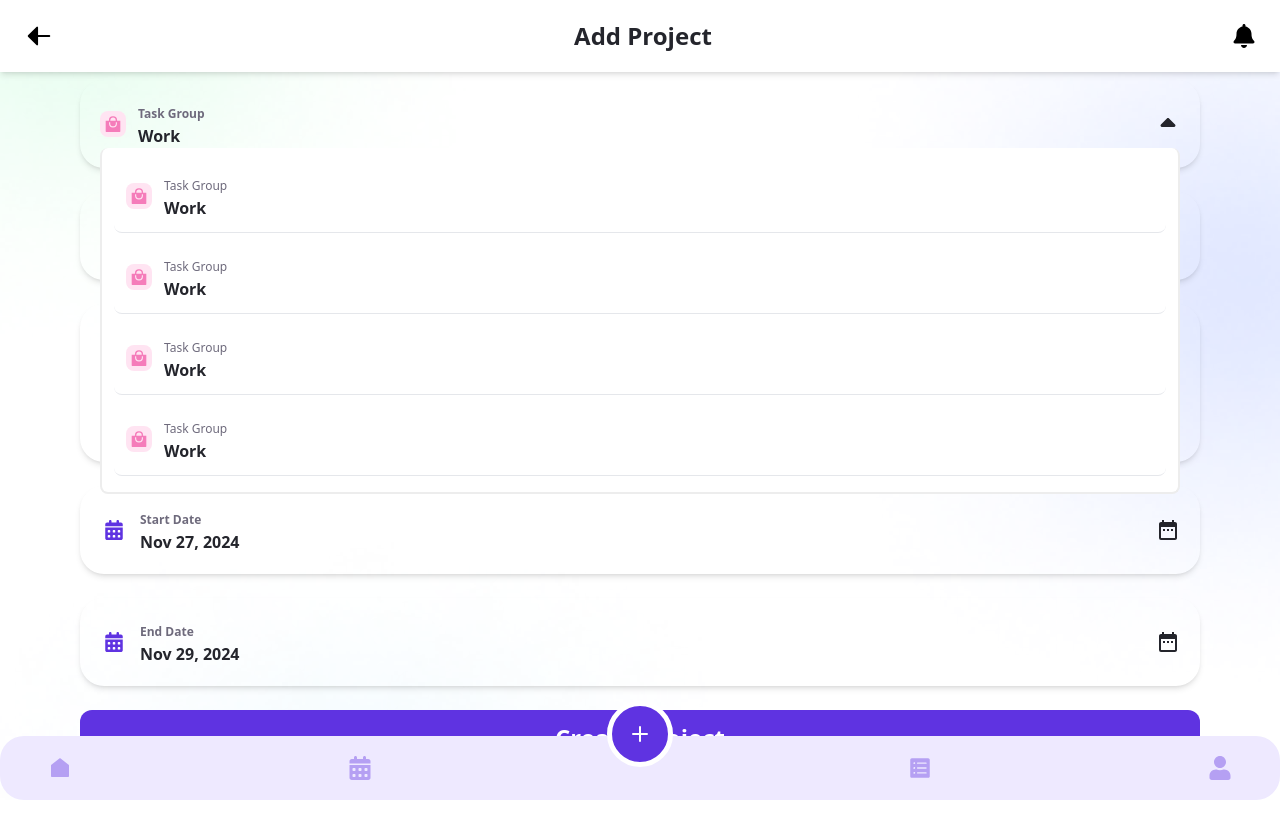
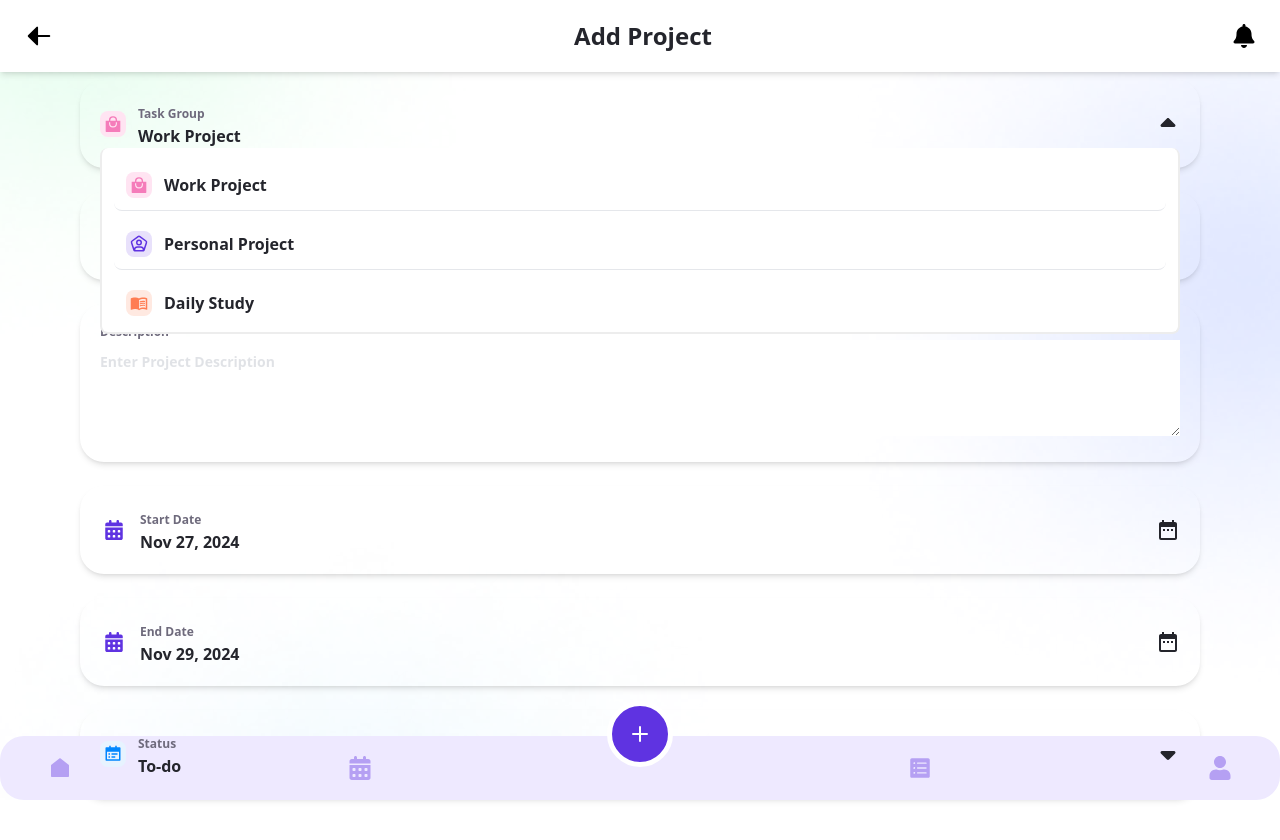
Before and after one commit to alonzojoe/React-TS-Task-Management, a React (Vite) app: page /home/task/create in a window 1280 px wide. Both pictures are taken after a click on the icon 1168 px from the left and 124 px from the top of the page. Shown: the top 840 px of the page. Before the commit the page ends 800 px from the top, so only its background shows below. Built offline with nearby package versions, Linux system fonts and the light colour scheme.

Commit message:
feat: create reusable component FormSelect define props and Types to integrate dynamic options with Icons and selection, classColors etc.

```diff
--- /dev/null
+++ b/src/components/Form/FormSelect.tsx
@@ -0,0 +1,114 @@
+import React, { ComponentType } from "react";
+import useToggle from "../../hooks/useToggle";
+import Card from "../UI/Card";
+import { FaCaretDown, FaCaretUp } from "react-icons/fa6";
+import { OptionBased } from "../../types/Task";
+
+type FormSelectProps<T> = {
+  alias: string;
+  name: string;
+  options: T[];
+  getOptionLabel: (option: T) => string;
+  getOptionValue: (option: T) => string | number;
+  getOptionIcon: (option: T) => ComponentType<{ className: string }>;
+  classColor: (option: T) => string;
+  classBgColor: (option: T) => string;
+  value: T | number;
+  onChange: (alias: string, value: OptionBased) => void;
+};
+
+const FormSelect = <T extends OptionBased>({
+  alias,
+  name,
+  options,
+  getOptionLabel,
+  getOptionIcon,
+  classColor,
+  classBgColor,
+  value,
+  onChange,
+}: FormSelectProps<T>) => {
+  const [isShow, toggleDropdown] = useToggle(false);
+
+  const selectedOption = options.find((option) => option.id === value);
+  return (
+    <Card background="cardBg" shrink="shrink-0" width="w-[full]">
+      <div className="relative z-10">
+        <div className="flex items-center justify-between">
+          {selectedOption && (
+            <div className="flex items-center gap-3">
+              <span
+                className={`${selectedOption!.classBgColor} p-1 rounded-lg`}
+              >
+                {React.createElement(getOptionIcon(selectedOption), {
+                  className: `text-lg ${selectedOption!.classColor}`,
+                })}
+              </span>
+              <div>
+                <span className="text-textSecondary font-semibold text-xs">
+                  {name}
+                </span>
+                <h4 className="text-textPrimary text-md font-bold mt-0">
+                  {selectedOption!.name}
+                </h4>
+              </div>
+            </div>
+          )}
+          <div>
+            {isShow ? (
+              <FaCaretUp
+                className="text-textPrimary text-2xl"
+                onClick={() => toggleDropdown()}
+              />
+            ) : (
+              <FaCaretDown
+                className="text-textPrimary text-2xl"
+                onClick={() => toggleDropdown()}
+              />
+            )}
+          </div>
+        </div>
+        <div
+          className={`absolute rounded-lg bg-white border-[#EDEDED] border-x-2 border-b-2 w-full p-3 transition-all duration-300 ease-in-out opacity-1 ${
+            isShow
+              ? "opacity-100 scale-100 visible"
+              : "opacity-0 scale-95 invisible"
+          }`}
+        >
+          <div className="overflow-x-auto h-40">
+            <ul className="space-y-2">
+              {options.map((option, index) => (
+                <li key={index}>
+                  <div
+                    className="flex items-center gap-3 hover:bg-[#EDEDED] p-3 rounded-lg border-b borer-b-[#EDEDED]"
+                    onClick={() => {
+                      onChange(alias, option);
+                      toggleDropdown();
+                    }}
+                  >
+                    <span className={`${classBgColor(option)} p-1 rounded-lg`}>
+                      {React.createElement(getOptionIcon(option), {
+                        className: `text-lg ${classColor(option)}`,
+                      })}
+                    </span>
+
+                    <div>
+                      {/* <span className="text-textSecondary text-xs">
+                        Task Group
+                      </span> */}
+                      <h4 className="text-textPrimary text-md font-bold mt-0">
+                        {getOptionLabel(option)}
+                      </h4>
+                    </div>
+                  </div>
+                </li>
+              ))}
+            </ul>
+          </div>
+        </div>
+      </div>
+    </Card>
+  );
+};
+
+export default FormSelect;
--- a/src/constants/global.ts
+++ b/src/constants/global.ts
@@ -38,7 +38,7 @@ export const CATEGORIES: Category[] = [
     },
 ]
 
-export const status: Status[] = [
+export const STATUS: Status[] = [
     {
         id: 1,
         name: 'To-do',
--- a/src/pages/Tasks/CreateTask.tsx
+++ b/src/pages/Tasks/CreateTask.tsx
@@ -1,7 +1,5 @@
 import Card from "../../components/UI/Card";
 import Calendar from "../../components/UI/Calendar";
-import { IoBagHandleSharp } from "react-icons/io5";
-import { FaCaretDown, FaCaretUp } from "react-icons/fa6";
 import { useState, ChangeEvent } from "react";
 import { FaCalendarDays } from "react-icons/fa6";
 import { MdDateRange } from "react-icons/md";
@@ -9,13 +7,18 @@ import { IoIosCloseCircle } from "react-icons/io";
 import Modal from "../../components/UI/Modal";
 import useToggle from "../../hooks/useToggle";
 import { FormData, DateSelection } from "../../types/Task";
+import FormSelect from "../../components/Form/FormSelect";
+import { OptionBased } from "../../types/Task";
+
+import { CATEGORIES, STATUS } from "../../constants/global";
 
 const initialState = {
-  category: "",
+  category: 1,
   title: "",
   description: "",
   startDate: new Date(),
   endDate: new Date(),
+  status: 1,
 };
 
 const CreateTask = () => {
@@ -46,6 +49,14 @@ const CreateTask = () => {
     }
   };
 
+  const selectOption = (alias: string, value: OptionBased) => {
+    console.log("selectedCategory", value);
+    setFormData((prev) => ({
+      ...prev,
+      [alias]: value.id,
+    }));
+  };
+
   return (
     <div className="container space-y-5  py-2">
       {/* {JSON.stringify(formData)} */}
@@ -70,6 +81,20 @@ const CreateTask = () => {
       )}
       <form className="space-y-6">
         <div>
+          <FormSelect
+            alias="category"
+            name="Task Group"
+            options={CATEGORIES}
+            getOptionLabel={(category) => category.name}
+            getOptionValue={(category) => category.id}
+            classColor={(category) => category.classColor}
+            classBgColor={(category) => category.classBgColor}
+            getOptionIcon={(category) => category.icon}
+            value={formData.category}
+            onChange={selectOption}
+          />
+        </div>
+        {/* <div>
           <Card background="cardBg" shrink="shrink-0" width="w-[full]">
             <div className="relative z-10">
               <div className="flex items-center justify-between">
@@ -131,7 +156,7 @@ const CreateTask = () => {
               </div>
             </div>
           </Card>
-        </div>
+        </div> */}
         <div>
           <Card background="cardBg" shrink="shrink-0" width="w-[full]">
             <div>
@@ -230,11 +255,23 @@ const CreateTask = () => {
           </Card>
         </div>
         <div>
-          <button className="primary-btn flex justify-between items-center text-2xl w-full">
+          {/* <button className="primary-btn flex justify-between items-center text-2xl w-full">
             <span></span>
             <span>Create Project</span>
             <span></span>
-          </button>
+          </button> */}
+          <FormSelect
+            alias="status"
+            name="Status"
+            options={STATUS}
+            getOptionLabel={(status) => status.name}
+            getOptionValue={(status) => status.id}
+            classColor={(status) => status.classColor}
+            classBgColor={(status) => status.classBgColor}
+            getOptionIcon={(status) => status.icon}
+            value={formData.status}
+            onChange={selectOption}
+          />
         </div>
       </form>
     </div>
```
Also changed, not shown: src/types/Task.ts (+12 -1 lines).
